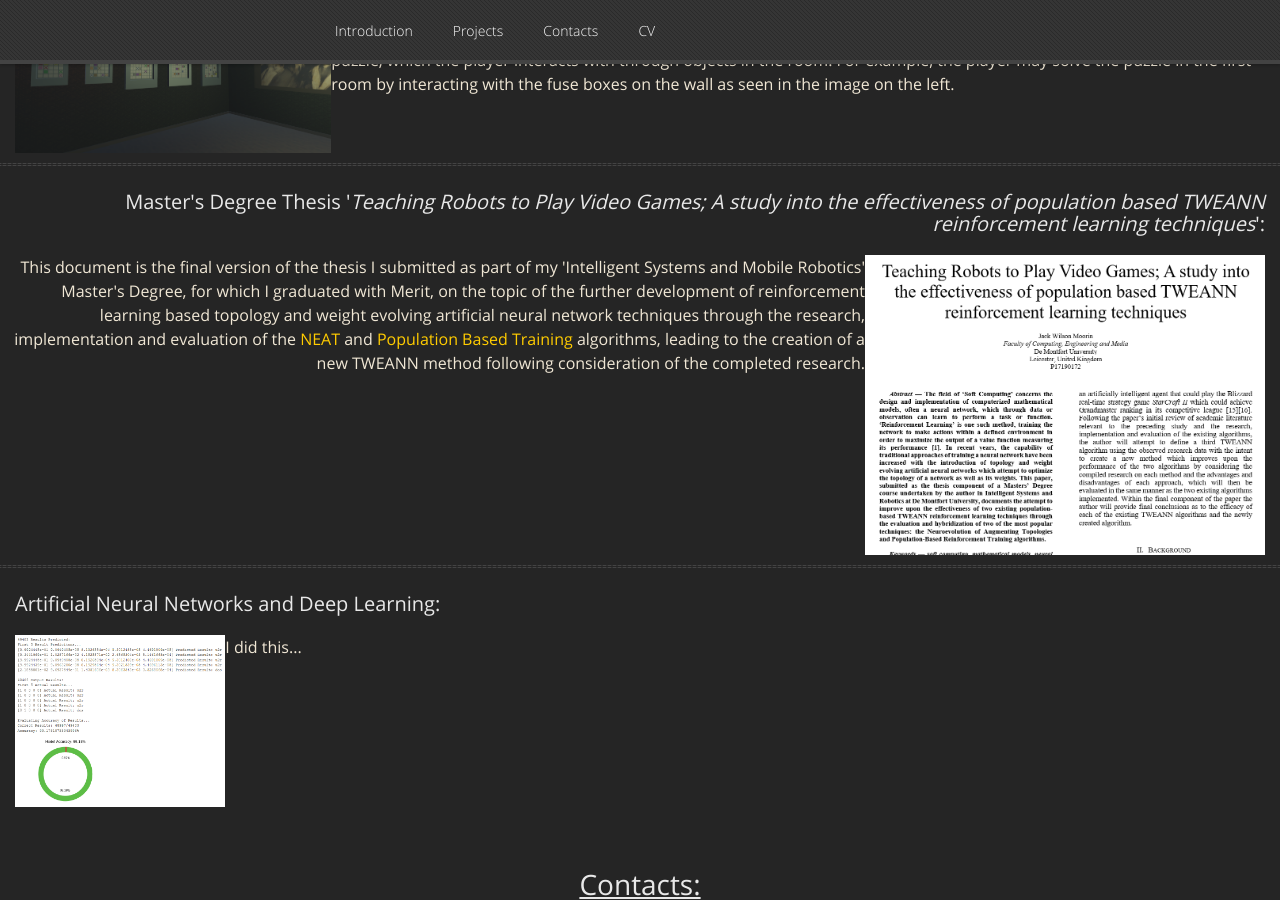
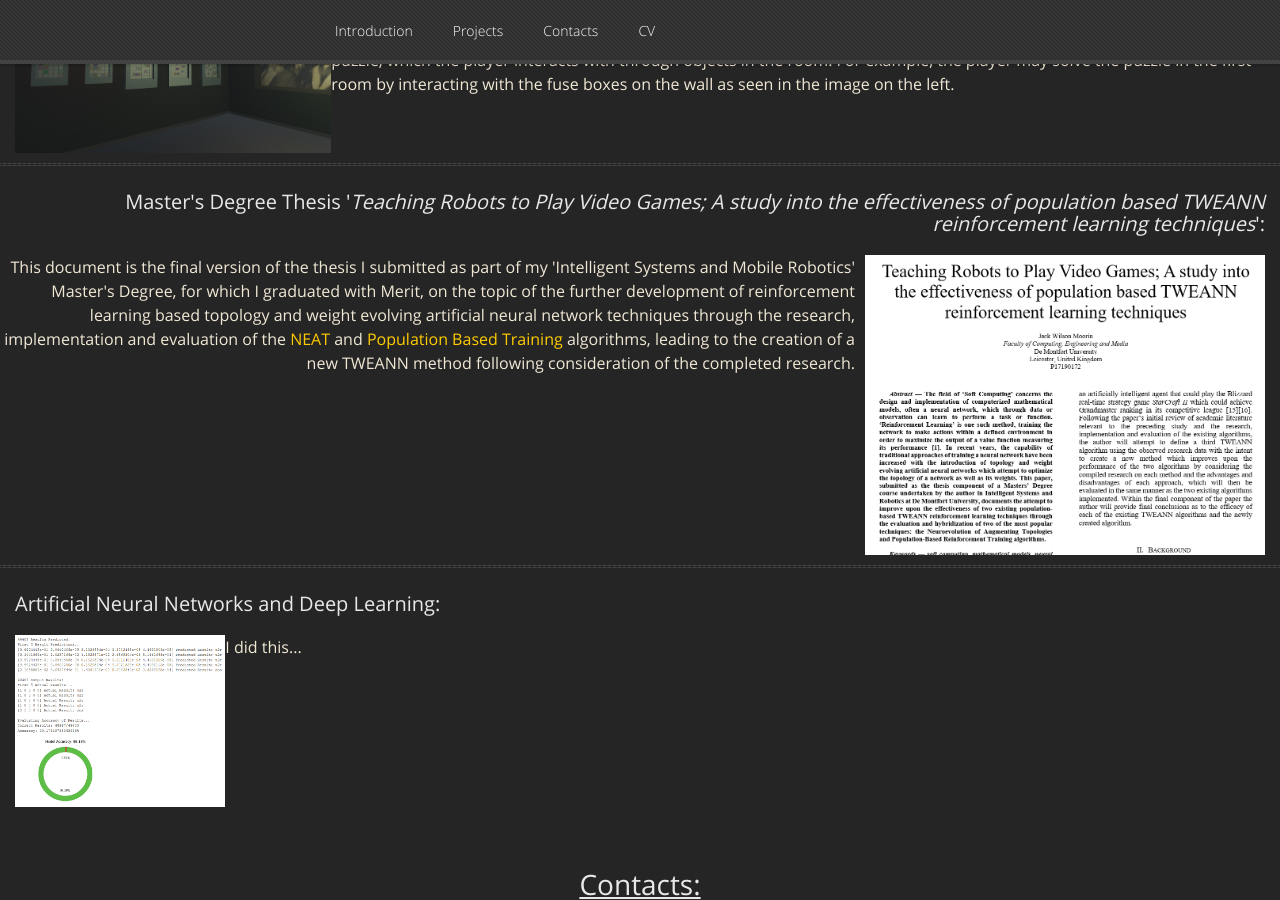
Before and after one commit to GamesProgrammingGrad2021/GamesProgrammingGrad2021.github.io, a Jekyll site: the page built from index.md, in a window 1280 px wide and 900 px high, scrolled down 1257 px. Built offline with Jekyll 4.4.1, drawn with Linux system fonts in a browser that asks for light colours; nearby versions of some CDN libraries; our own code applies the rules of GitHub Pages for plain Markdown files.

Commit message:
Update default.html

```diff
--- a/_layouts/default.html
+++ b/_layouts/default.html
@@ -135,9 +135,9 @@
 			<!-- Master's Thesis (Right)-->
 			<hr>
 			<h2 style="padding-top:5px; padding-right: 15px; padding-bottom: 10px; text-align: right; font-size: 20px;">Master's Degree Thesis '<i>Teaching Robots to Play Video Games; A study into the effectiveness of population based TWEANN reinforcement learning techniques</i>':</h2>
-			<div style="display: flex; align-items: center; width: 100% - 15px; margin-bottom: 10px; padding-right: 15px;">
+			<div style="display: flex; align-items: center; width: 100% - 25px; margin-bottom: 10px; padding-right: 15px;">
 				<div style="padding-right: 0px; font-size: 16px; text-align: right; display: block; vertical-align: middle;">
-				<a href="TRTPVG A Study into Population Based TWEANN Reinforcement Learning Techniques.docx"><img src="Thesis_Thumbnail.png" alt="Thesis_Thumbnail" style="height: 300px; width: 400px; vertical-align: middle; float: right; padding-right: 0px;"></a>
+				<a href="TRTPVG A Study into Population Based TWEANN Reinforcement Learning Techniques.docx"><img src="Thesis_Thumbnail.png" alt="Thesis_Thumbnail" style="height: 300px; width: 400px; vertical-align: middle; float: right; padding-right: 0px; padding-left: 10px;"></a>
 				This document is the final version of the thesis I submitted as part of my 'Intelligent Systems and Mobile Robotics' Master's Degree,
 				for which I graduated with Merit, on the topic of the further development of reinforcement learning based topology and weight evolving
 				artificial neural network techniques through the research, implementation and evaluation of the
```
